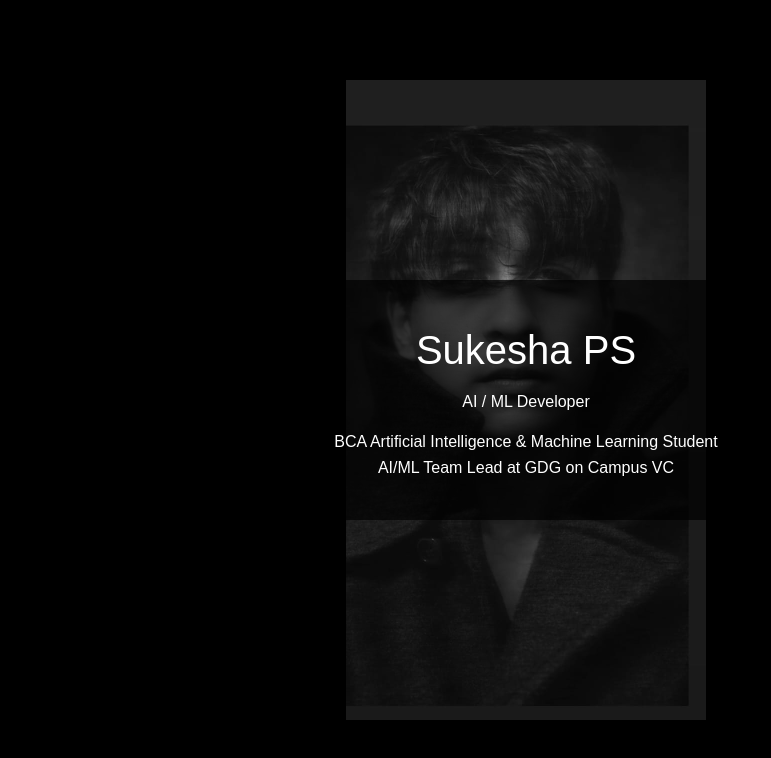
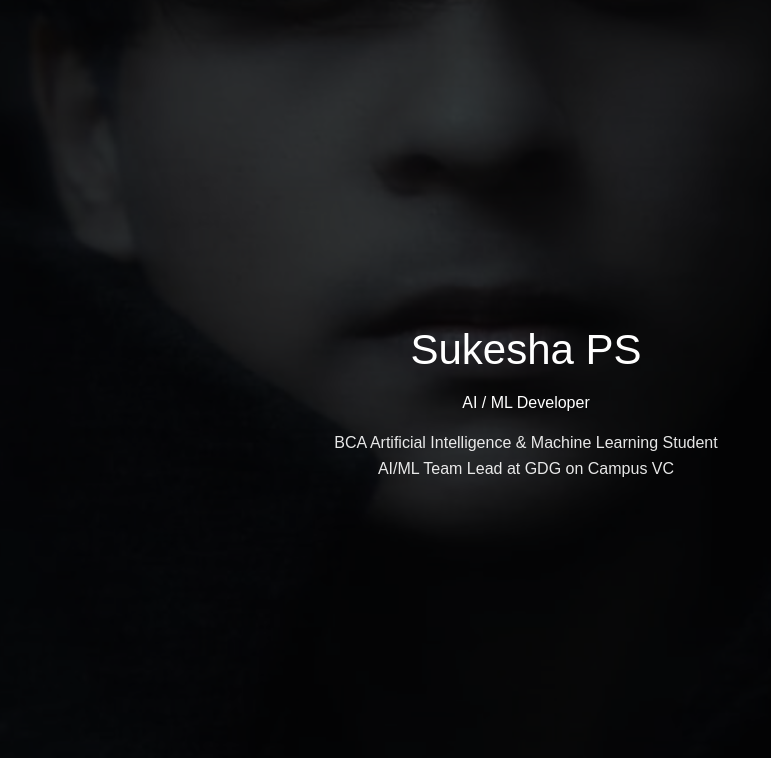
Before and after one commit to SukeshaPS701/portfolio, a Next.js app: page / in a window 1280 px wide. Shown: the top 758 px of the page, without its empty margins (114-885 px from the left). Built offline with nearby package versions, Linux system fonts and the light colour scheme.

Commit message:
Update page.tsx

```diff
--- a/app/page.tsx
+++ b/app/page.tsx
@@ -4,35 +4,44 @@ export default function Home() {
       style={{
         height: "100vh",
         backgroundImage: "url('/profile.jpg')",
-        backgroundSize: "contain",   // ✅ FIXED
+        backgroundSize: "cover", // keep cinematic look
+        backgroundPosition: "center",
         backgroundRepeat: "no-repeat",
-        backgroundPosition: "center",
-        backgroundColor: "black",
         display: "flex",
         alignItems: "center",
         justifyContent: "center",
         color: "white",
         textAlign: "center",
-        filter: "grayscale(100%)",
+        position: "relative",
       }}
     >
+      {/* Dark overlay for better readability */}
       <div
         style={{
-          background: "rgba(0,0,0,0.7)",
+          position: "absolute",
+          inset: 0,
+          background: "rgba(0,0,0,0.75)",
+        }}
+      />
+
+      {/* Content */}
+      <div
+        style={{
+          position: "relative",
           padding: "40px",
           borderRadius: "12px",
           maxWidth: "600px",
         }}
       >
-        <h1 style={{ fontSize: "40px", marginBottom: "10px" }}>
+        <h1 style={{ fontSize: "42px", marginBottom: "10px" }}>
           Sukesha PS
         </h1>
 
-        <h2 style={{ marginBottom: "15px" }}>
+        <h2 style={{ marginBottom: "15px", fontWeight: "400" }}>
           AI / ML Developer
         </h2>
 
-        <p style={{ lineHeight: "1.6" }}>
+        <p style={{ lineHeight: "1.6", opacity: 0.9 }}>
           BCA Artificial Intelligence & Machine Learning Student <br />
           AI/ML Team Lead at GDG on Campus VC
         </p>
```
